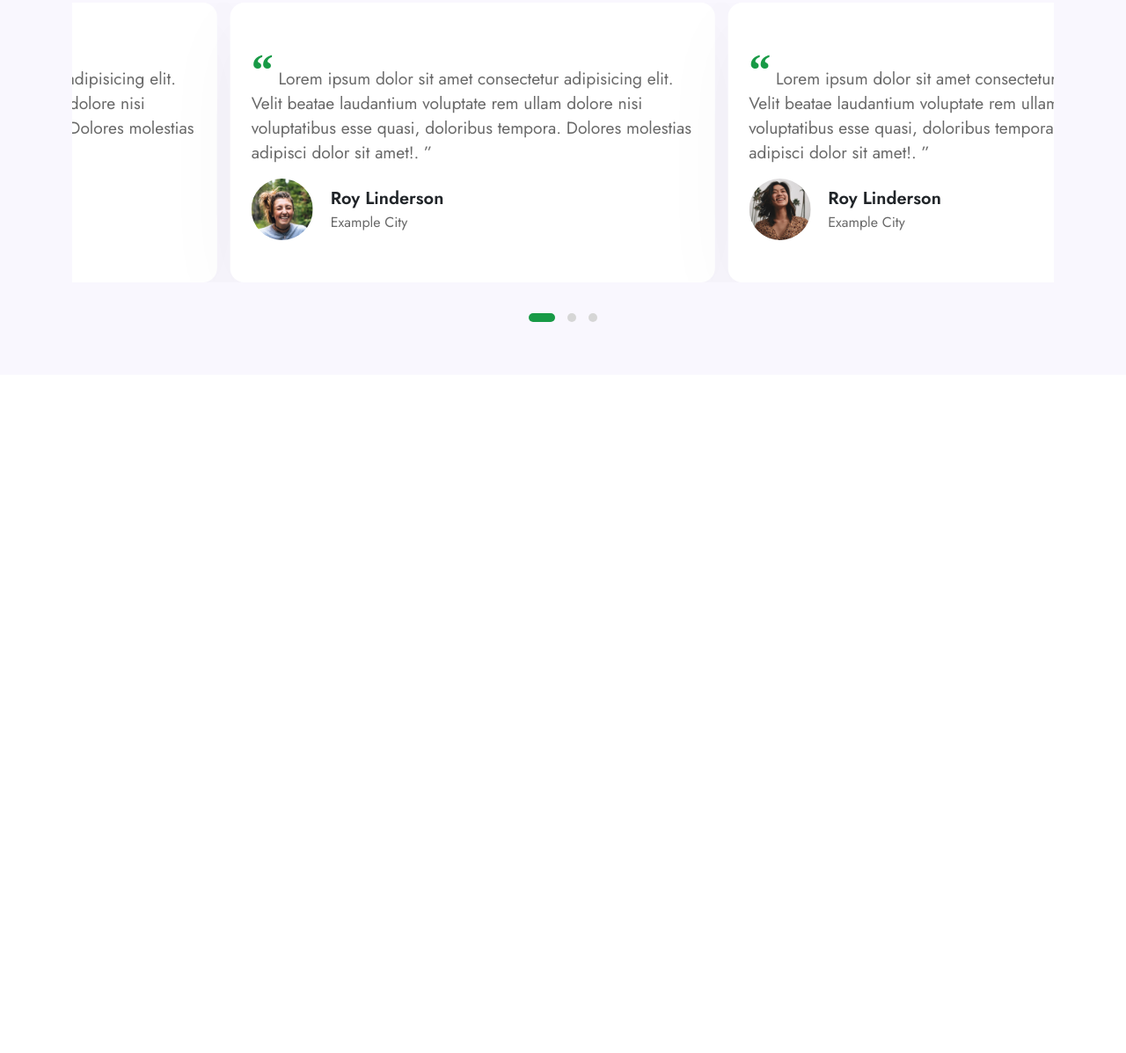
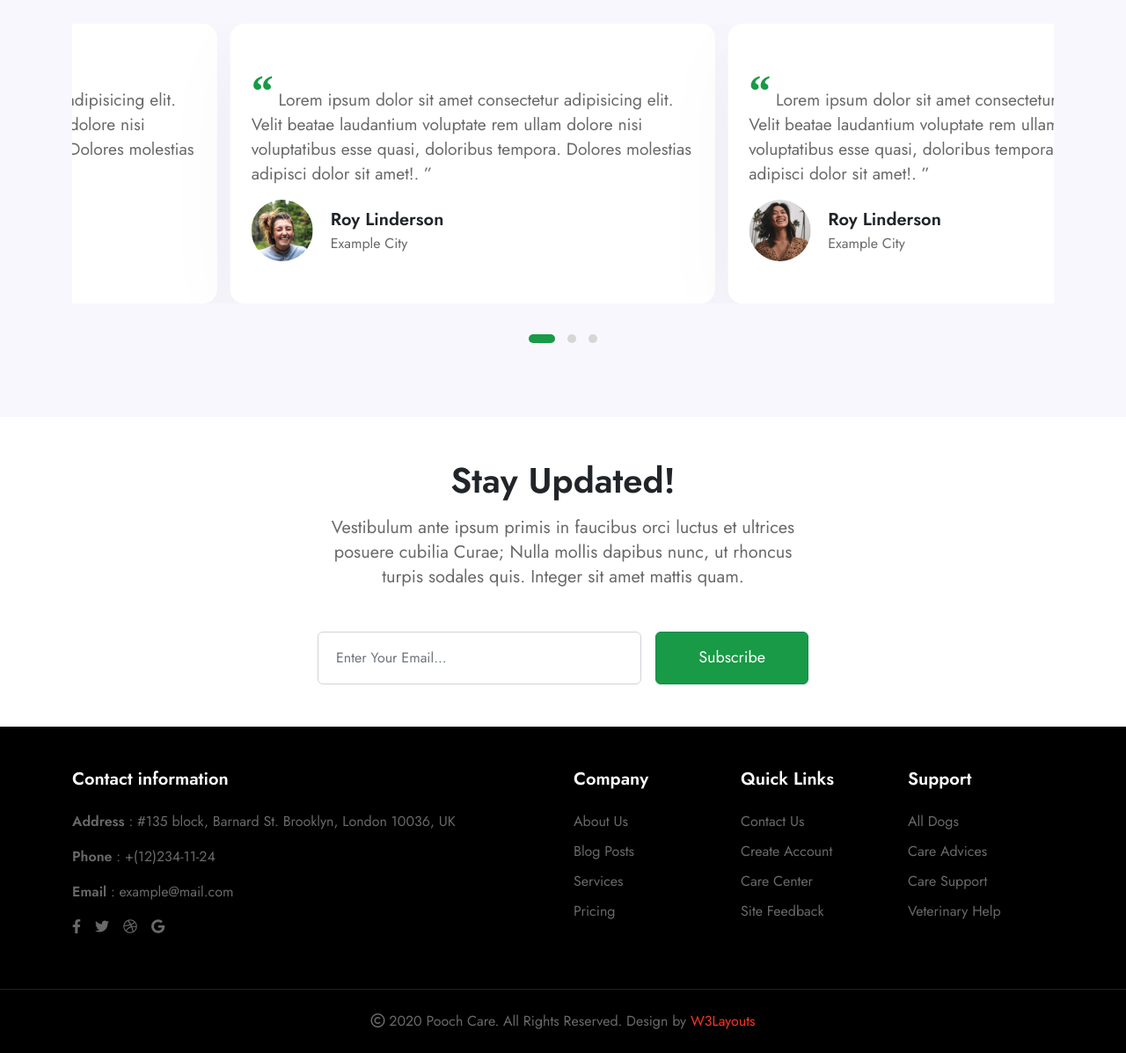
Before and after one commit to duybinh2311/CapStone-BootsTrap-BAN, a plain HTML site: page index.html in a window 1280 px wide. Shown: the part 1049-2246 px from the top of the page at 88% size. Before the commit the page ends 1475 px from the top, so only its background shows below. Drawn offline with nearby package versions, Linux system fonts and the light colour scheme.

Commit message:
done form email & footer

```diff
--- a/css/main.css
+++ b/css/main.css
@@ -163,6 +163,7 @@ div#small-dialog iframe {
 
 .testimonial-item__quote p::after {
   content: close-quote;
+  margin-left: 0;
 }
 
 .testimonial-item__info {
@@ -192,3 +193,62 @@ div#small-dialog iframe {
   background-color: #189a46;
   width: 30px;
 }
+
+/* Form Email CSS */
+.form-email__title p {
+  color: #696969;
+  line-height: 28px;
+}
+
+.form-email-container__content input {
+  font-size: 16px;
+  color: #696969;
+  padding: 0px 20px;
+  height: 60px;
+  background: #fff;
+  height: 60px;
+}
+
+.form-email-container__content input:focus {
+  border: solid 1px #189a46;
+  box-shadow: none;
+  color: #696969;
+}
+
+.form-email-container__content .btn-success {
+  background-color: #189a46;
+  font-size: 18px;
+  transition: all 0.5s;
+}
+
+/* Footer CSS */
+footer a {
+  color: #696969;
+  transition: all 0.5s;
+}
+
+footer a:hover {
+  color: #fff;
+  text-decoration: underline;
+}
+
+footer ul li {
+  margin-bottom: 10px;
+}
+
+.footer-top p {
+  color: #696969;
+}
+
+.footer-bot {
+  border-top: 1px solid rgba(105,105,105,0.3);
+}
+
+.footer-bot p {
+  color: #696969;
+  margin: 0;
+}
+
+.footer-bot span {
+  color: #f53626;
+}
--- a/index.html
+++ b/index.html
@@ -68,8 +68,8 @@
     <!-- Plan -->
     <section class="plan"></section>
     <!-- Video -->
-    <section class="video pt-4">
-      <div class="container py-5">
+    <section class="video py-5">
+      <div class="container">
         <div class="video__title text-center w-75 mx-auto">
           <h6>BETTER PET NUTRITION.</h6>
           <h3 class="fw-bold fs-1">
@@ -83,7 +83,7 @@
           </p>
         </div>
         <div
-          class="video__banner mt-5 w-75 mx-auto text-center position-relative"
+          class="video__banner mt-5 w-75 mx-auto text-center position-relative pb-5"
         >
           <img src="./img/banner_video.jpg" alt="" class="w-100 rounded-4" />
           <a
@@ -94,23 +94,24 @@
           </a>
           <div id="small-dialog" class="zoom-anim-dialog mfp-hide">
             <iframe
-              src="https://player.vimeo.com/video/305185528"
+              src="https://player.vimeo.com/video/101587706"
               frameborder="0"
               allow="autoplay; fullscreen"
               allowfullscreen=""
+              __idm_id__="24577"
             ></iframe>
           </div>
         </div>
       </div>
     </section>
     <!-- Testimonial -->
-    <section class="testimonial">
-      <div class="container py-5">
+    <section class="testimonial py-5">
+      <div class="container">
         <div class="testimonial-title text-center py-4">
           <h6>TESTIMONIALS</h6>
           <h3 class="fs-1 fw-bold">Happy Clients & Feedbacks</h3>
         </div>
-        <div class="testimonial-content owl-carousel owl-theme">
+        <div class="testimonial-content owl-carousel owl-theme pb-4">
           <div class="testimonial-item py-5 px-4 rounded-4">
             <div class="testimonial-item__quote">
               <p>
@@ -122,7 +123,11 @@
             </div>
             <div class="testimonial-item__info">
               <div class="testimonial-item__avatar">
-                <img src="./img/testimonial_1.jpg" alt="" class="rounded-circle">
+                <img
+                  src="./img/testimonial_1.jpg"
+                  alt=""
+                  class="rounded-circle"
+                />
               </div>
               <div class="testimonial-item__name">
                 <p class="fw-bold fs-5 mb-0">Roy Linderson</p>
@@ -141,7 +146,11 @@
             </div>
             <div class="testimonial-item__info">
               <div class="testimonial-item__avatar">
-                <img src="./img/testimonial_2.jpg" alt="" class="rounded-circle">
+                <img
+                  src="./img/testimonial_2.jpg"
+                  alt=""
+                  class="rounded-circle"
+                />
               </div>
               <div class="testimonial-item__name">
                 <p class="fw-bold fs-5 mb-0">Roy Linderson</p>
@@ -160,7 +169,11 @@
             </div>
             <div class="testimonial-item__info">
               <div class="testimonial-item__avatar">
-                <img src="./img/testimonial_3.jpg" alt="" class="rounded-circle">
+                <img
+                  src="./img/testimonial_3.jpg"
+                  alt=""
+                  class="rounded-circle"
+                />
               </div>
               <div class="testimonial-item__name">
                 <p class="fw-bold fs-5 mb-0">Roy Linderson</p>
@@ -179,7 +192,11 @@
             </div>
             <div class="testimonial-item__info">
               <div class="testimonial-item__avatar">
-                <img src="./img/testimonial_4.jpg" alt="" class="rounded-circle">
+                <img
+                  src="./img/testimonial_4.jpg"
+                  alt=""
+                  class="rounded-circle"
+                />
               </div>
               <div class="testimonial-item__name">
                 <p class="fw-bold fs-5 mb-0">Roy Linderson</p>
@@ -198,7 +215,11 @@
             </div>
             <div class="testimonial-item__info">
               <div class="testimonial-item__avatar">
-                <img src="./img/testimonial_2.jpg" alt="" class="rounded-circle">
+                <img
+                  src="./img/testimonial_2.jpg"
+                  alt=""
+                  class="rounded-circle"
+                />
               </div>
               <div class="testimonial-item__name">
                 <p class="fw-bold fs-5 mb-0">Roy Linderson</p>
@@ -217,7 +238,11 @@
             </div>
             <div class="testimonial-item__info">
               <div class="testimonial-item__avatar">
-                <img src="./img/testimonial_3.jpg" alt="" class="rounded-circle">
+                <img
+                  src="./img/testimonial_3.jpg"
+                  alt=""
+                  class="rounded-circle"
+                />
               </div>
               <div class="testimonial-item__name">
                 <p class="fw-bold fs-5 mb-0">Roy Linderson</p>
@@ -229,9 +254,109 @@
       </div>
     </section>
     <!-- Form Email -->
-    <section class="form-email"></section>
+    <section class="form-email py-5">
+      <div class="container">
+        <div class="form-email__title text-center w-50 mx-auto mb-5">
+          <h3 class="fs-1 fw-bold">Stay Updated!</h3>
+          <p class="mt-3 fs-5">
+            Vestibulum ante ipsum primis in faucibus orci luctus et ultrices
+            posuere cubilia Curae; Nulla mollis dapibus nunc, ut rhoncus turpis
+            sodales quis. Integer sit amet mattis quam.
+          </p>
+        </div>
+        <form action="" class="form-email-container w-50 mx-auto">
+          <div class="form-email-container__content d-flex gap-3">
+            <input
+              type="email"
+              name="email"
+              class="form-control"
+              placeholder="Enter Your Email..."
+            />
+            <button type="submit" class="btn btn-success px-5">
+              Subscribe
+            </button>
+          </div>
+        </form>
+      </div>
+    </section>
     <!-- Footer -->
-    <footer></footer>
+    <footer class="bg-black pt-5">
+      <div class="footer-top">
+        <div class="container">
+          <div class="footer-top-content row pb-5">
+            <div class="footer-top-content__contact col-6">
+              <h6 class="fs-5 fw-bold text-light mb-4">Contact information</h6>
+              <p>
+                <b>Address</b> : #135 block, Barnard St. Brooklyn, London
+                10036, UK
+              </p>
+              <p><b>Phone</b> : <a href="#">+(12)234-11-24</a></p>
+              <p><b>Email</b> : <a href="#">example@mail.com</a></p>
+              <ul class="p-0 m-0 d-flex gap-3">
+                <li>
+                  <a href="">
+                    <i class="fab fa-facebook-f"></i>
+                  </a>
+                </li>
+                <li>
+                  <a href="">
+                    <i class="fab fa-twitter"></i>
+                  </a>
+                </li>
+                <li>
+                  <a href="">
+                    <i class="fab fa-dribbble"></i>
+                  </a>
+                </li>
+                <li>
+                  <a href="">
+                    <i class="fab fa-google"></i>
+                  </a>
+                </li>
+              </ul>
+            </div>
+            <div class="footer-top-content__item-1 col-2">
+              <h6 class="fs-5 fw-bold text-light mb-4">Company</h6>
+              <ul class="p-0 m-0">
+                <li><a href="#">About Us</a></li>
+                <li><a href="#">Blog Posts</a></li>
+                <li><a href="#">Services</a></li>
+                <li><a href="#">Pricing</a></li>
+              </ul>
+            </div>
+            <div class="footer-top-content__item-2 col-2">
+              <h6 class="fs-5 fw-bold text-light mb-4">Quick Links</h6>
+              <ul class="p-0 m-0">
+                <li><a href="#">Contact Us</a></li>
+                <li><a href="#">Create Account</a></li>
+                <li><a href="#">Care Center</a></li>
+                <li><a href="#">Site Feedback</a></li>
+              </ul>
+            </div>
+            <div class="footer-top-content__item-3 col-2">
+              <h6 class="fs-5 fw-bold text-light mb-4">Support</h6>
+              <ul class="p-0 m-0">
+                <li><a href="#">All Dogs</a></li>
+                <li><a href="#">Care Advices</a></li>
+                <li><a href="#">Care Support</a></li>
+                <li><a href="#">Veterinary Help</a></li>
+              </ul>
+            </div>
+          </div>
+        </div>
+      </div>
+      <div class="footer-bot py-4 text-center">
+        <div class="container">
+          <div class="footer-bot-content">
+            <p>
+              <i class="fa-regular fa-copyright"></i>
+              2020 Pooch Care. All Rights Reserved. Design by
+              <span>W3Layouts</span>
+            </p>
+          </div>
+        </div>
+      </div>
+    </footer>
 
     <!-- Jquery -->
     <script
```
